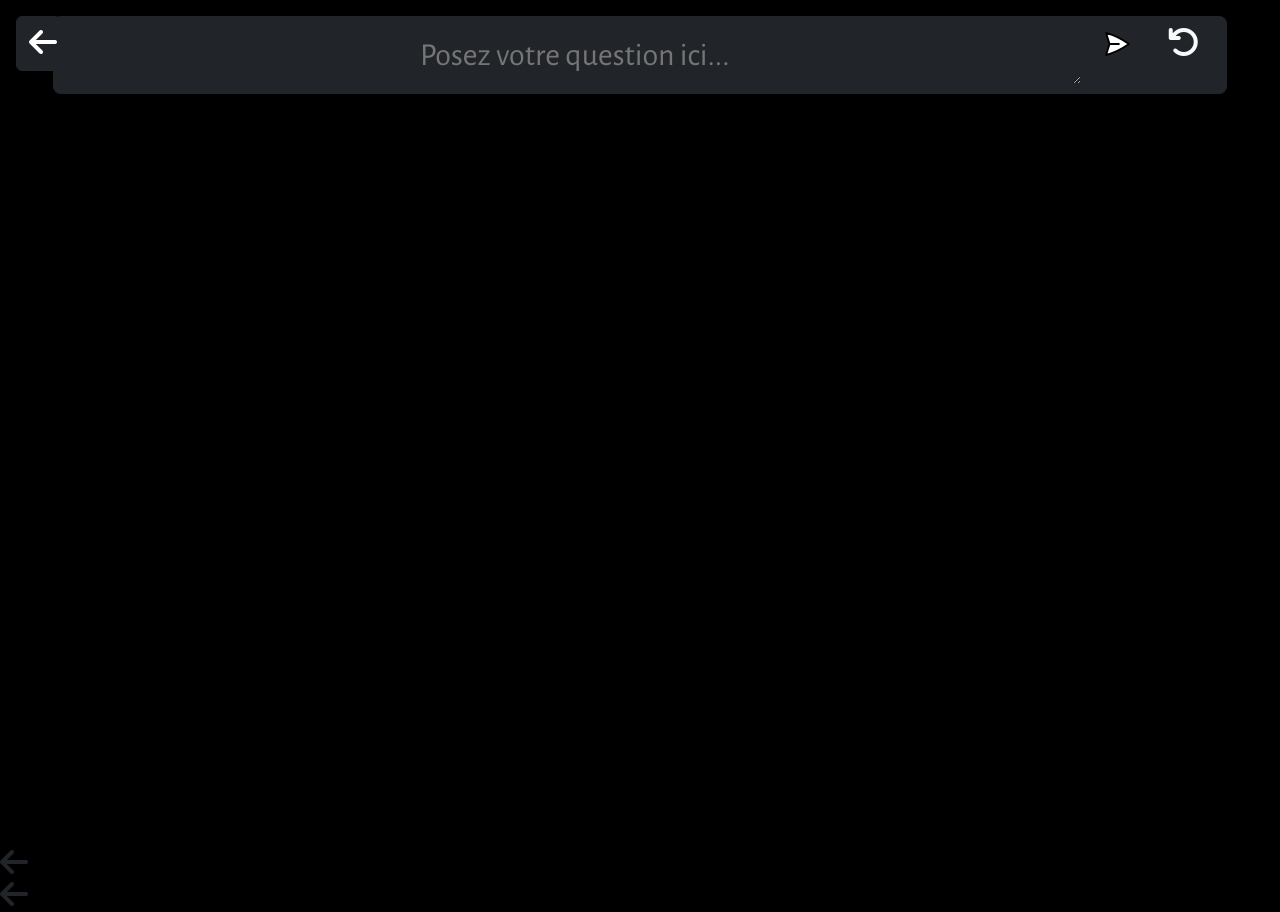
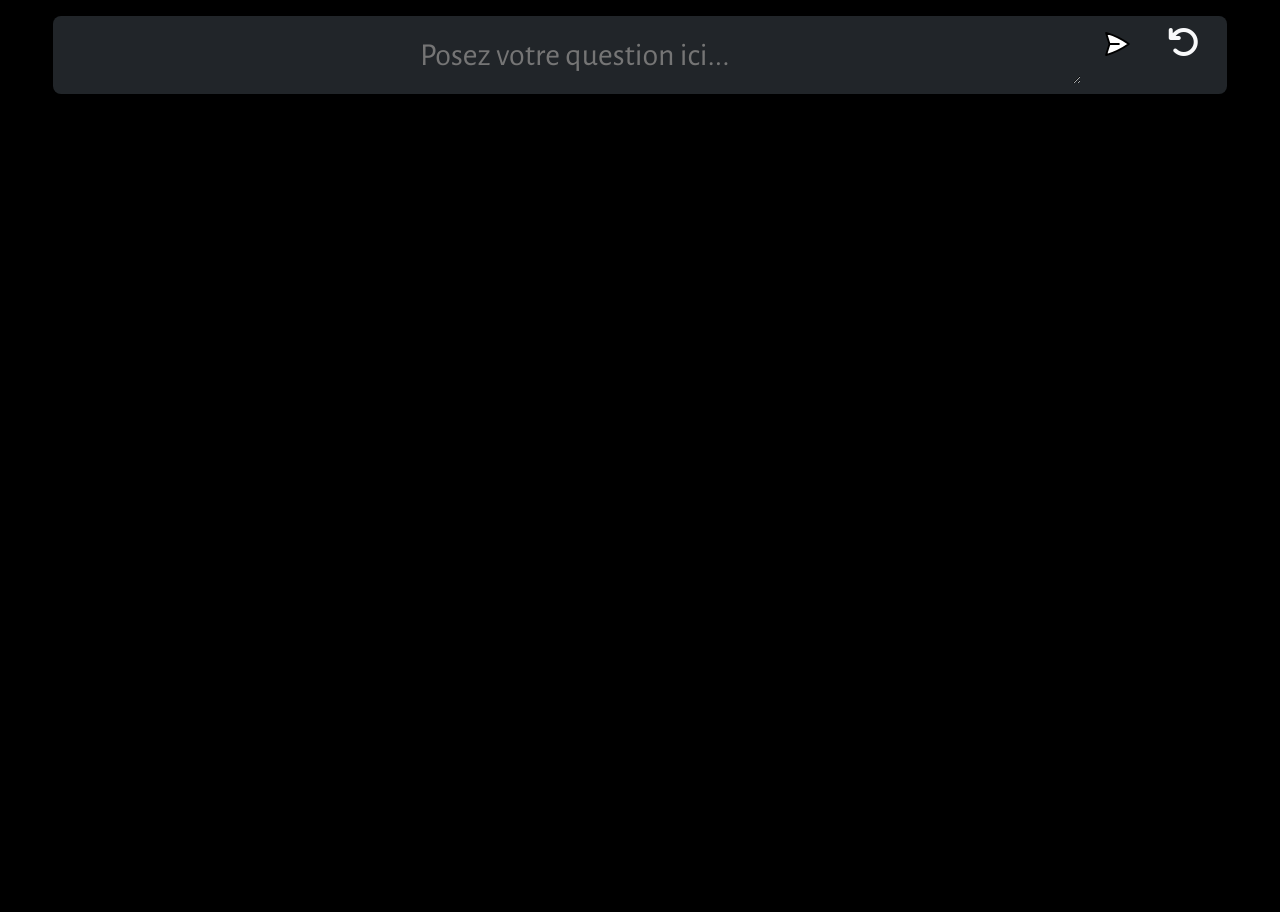
Before and after one commit to Alexfranky/Genus, a website built with Vite: page client/index.html in a window 1280 px wide. After the commit the page ends 878 px from the top, so only its background shows below. Built offline with nearby package versions, Linux system fonts and the light colour scheme.

Commit message:
Update index.html

```diff
--- a/client/index.html
+++ b/client/index.html
@@ -24,7 +24,7 @@
         <button style="height: 35px; width: 70px;"  type="submit"><img src="assets/send.svg" alt="send" />
         <button style="height: 35px; width: 70px;" onClick="window.location.reload();"><i class="fa-solid fa-arrow-rotate-left text-light fa-2x"></i></button>
       </form>
-      <button style="height: 55px; width: 45px" class="btn btn-dark ms-3 me-0 fixed-top mt-3"><a class="nav-link" href="https://afrotechcanary.org/"> <i class="fa-sharp fa-solid fa-arrow-left fa-2x"></a></button>
+
     </div>
     <script type="module" src="script.js"></script>
     <!-- bootstrap javacript link -->
```
